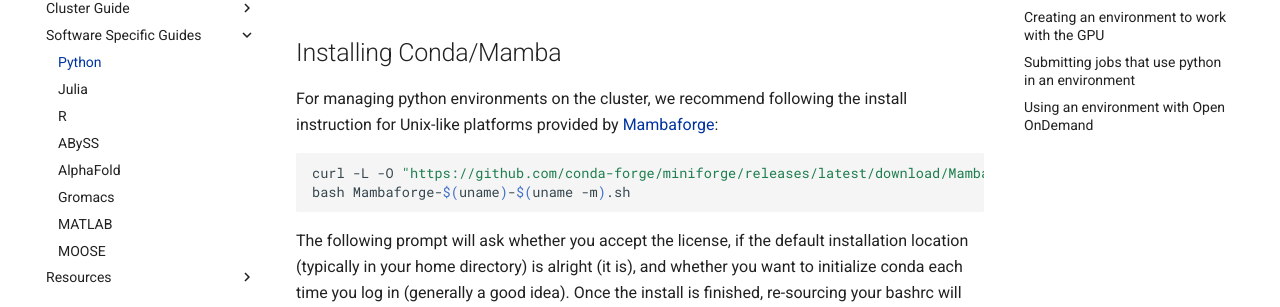
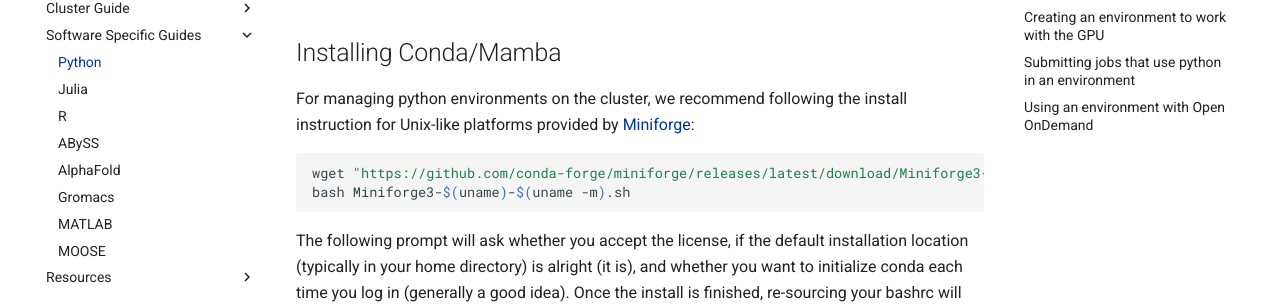
Before and after one commit to bsurc/docs, an MkDocs documentation site: the page built from docs/conda.md, in a window 1280 px wide and 900 px high, scrolled down 321 px. Shown: the part 145-452 px from the top of the window. Built offline with MkDocs 1.6.1 and Material for MkDocs 9.7.7, drawn with Linux system fonts in a browser that asks for light colours.

Commit message:
Update mambaforge -> miniforge

````diff
--- a/docs/conda.md
+++ b/docs/conda.md
@@ -10,10 +10,10 @@ In the following tutorial, we will demonstrate how to install and use Mamba, but
 
 ## Installing Conda/Mamba
 
-For managing python environments on the cluster, we recommend following the install instruction for Unix-like platforms provided by [Mambaforge](https://github.com/conda-forge/miniforge#mambaforge):
+For managing python environments on the cluster, we recommend following the install instruction for Unix-like platforms provided by [Miniforge](https://github.com/conda-forge/miniforge#install):
 ```bash
-curl -L -O "https://github.com/conda-forge/miniforge/releases/latest/download/Mambaforge-$(uname)-$(uname -m).sh"
-bash Mambaforge-$(uname)-$(uname -m).sh
+wget "https://github.com/conda-forge/miniforge/releases/latest/download/Miniforge3-$(uname)-$(uname -m).sh"
+bash Miniforge3-$(uname)-$(uname -m).sh
 ```
 The following prompt will ask whether you accept the license, if the default installation location (typically in your home directory) is alright (it is), and whether you want to initialize conda each time you log in (generally a good idea).
 Once the install is finished, re-sourcing your bashrc will add the conda/mamba commands to your path:
````
